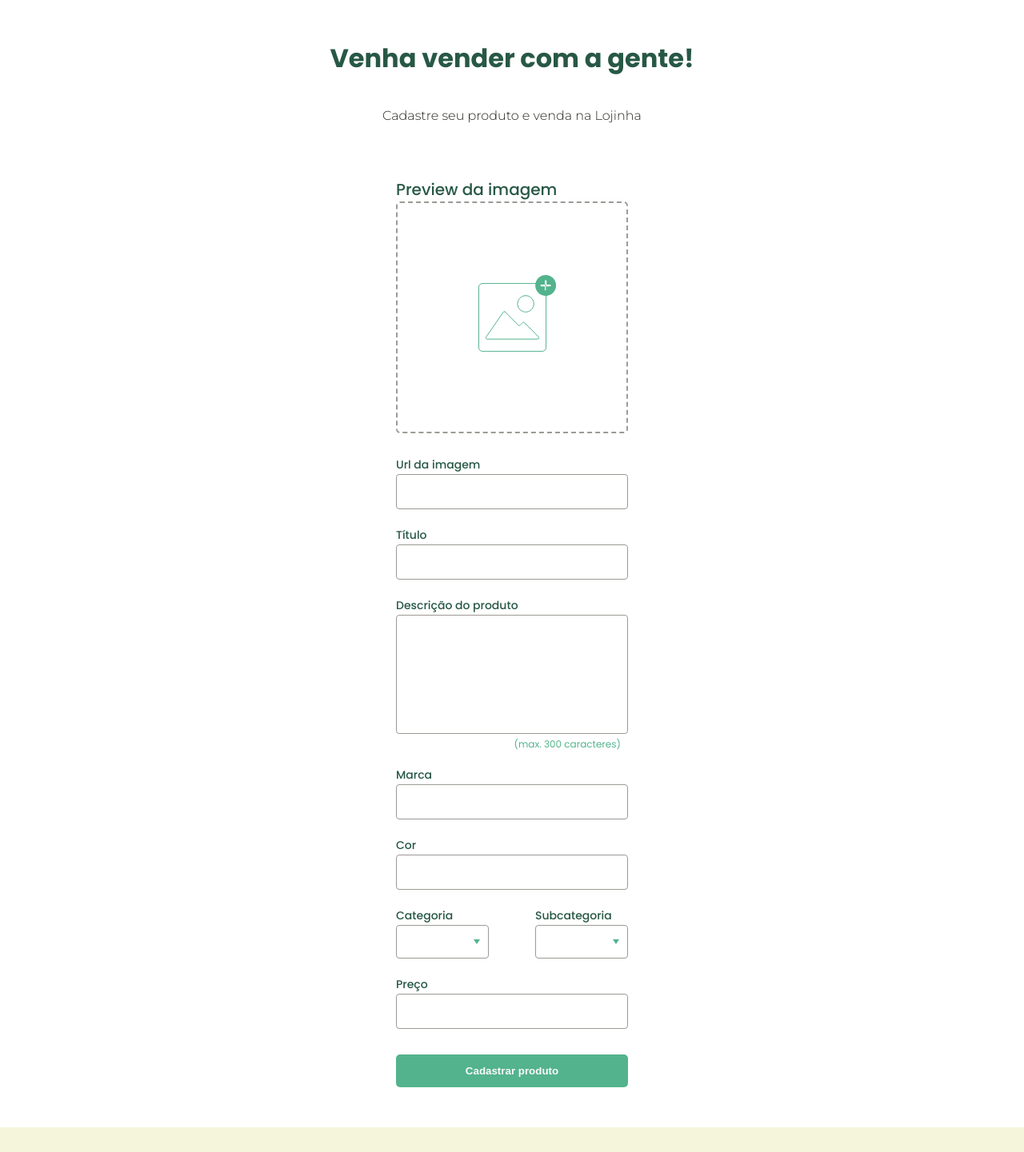
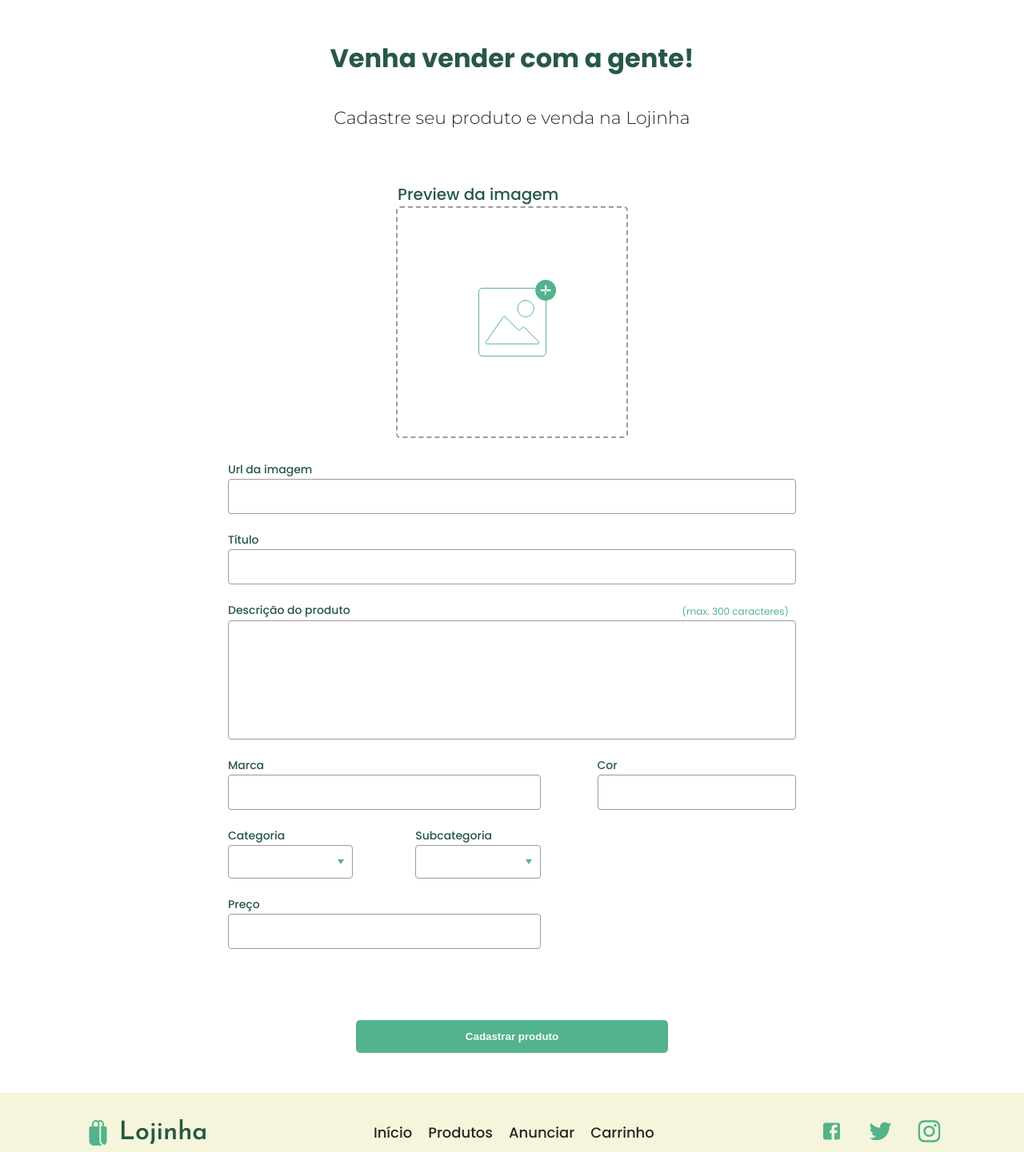
Before and after one commit to kaiocp/virtual-store, a React (Vite) app in the folder Front-End/: page / in a window 1280 px wide. Shown: the part 740-2181 px from the top of the page at 80% size. Built offline with nearby package versions, Linux system fonts and the light colour scheme.

Commit message:
feat: cadastro de produto tablet

```diff
--- a/Front-End/src/components/Cadastro/Cadastro.jsx
+++ b/Front-End/src/components/Cadastro/Cadastro.jsx
@@ -14,10 +14,10 @@ export default function Cadastro() {
                 <form action="" className='cadastro__form'>
                     <div className='cadastro__form--img'>
                         <label htmlFor="imagemProduto">Preview da imagem</label>
-                        <div className='caixa'>
-                            <input type="image" src={iconeUploadImagem} alt="" id="imagemProduto" onClick={(ev) => {
+                        <div className='caixa' onClick={(ev) => {
                                 ev.preventDefault();
-                                document.getElementById('img').focus()}} />
+                                document.getElementById('img').focus()}} >
+                            <img src={iconeUploadImagem} alt="" id="imagemProduto" />
                         </div>
                     </div>
 
@@ -31,24 +31,24 @@ export default function Cadastro() {
                             <input className="field--input" type="text" name="" id="" />
                         </div>
                         <div className='field'>
-                            <label className='label' htmlFor="">Descrição do produto</label>
-                            <textarea className="field--input" type="text" name="" id="" />
-                            <p className="field--maxchar">(max. 300 caracteres)</p>
+                            <label className='label' htmlFor="" id="d">Descrição do produto</label>
+                            <textarea className="field--input" type="text" name="" id="f" />
+                            <p className="field--maxchar" id="e">(max. 300 caracteres)</p>
                         </div>
 
                         <div className='field--marca-cor'>
-                            <div className='field'>
+                            <div className='field field-2'>
                                 <label className='label' htmlFor="">Marca</label>
                                 <input className="field--input" type="text" name="" id="" />
                             </div>
-                            <div className='field'>
+                            <div className='field field-3'>
                                 <label className='label' htmlFor="">Cor</label>
                                 <input className="field--input" type="text" name="" id="" />
                             </div>
                         </div>
 
                         <div className='cadastro__form--fields'>
-                            <div className="field--categorias">
+                            <div className="field--categorias field-2">
                                 <div className='field'>
                                     <label className='label' htmlFor="category">Categoria</label>
                                     <select className="field--input field--dropwdown" list="category" name="Categoria" for="category">
@@ -68,16 +68,16 @@ export default function Cadastro() {
                                     </select>
                                 </div>
                             </div>
-                            <div className='field'>
+                            <div className='field field-2'>
                                 <label className='label' htmlFor="">Preço</label>
-                                <input className="field--input"  type="text" name="" id="" />
+                                <input className="field--input" type="number" min="0.00" step="0.01" />
                             </div>
                         </div>
-                    </div>
-                    <div className='cadastro__form--btn'>
+                        <div className='cadastro__form--btn'>
                         <button>
                             Cadastrar produto
                         </button>
+                    </div>
                     </div>
                 </form>
             </fieldset>
--- a/Front-End/src/components/Cadastro/cadastro.css
+++ b/Front-End/src/components/Cadastro/cadastro.css
@@ -78,6 +78,10 @@
     justify-content: center;
 }
 
+.caixa:hover {
+    cursor: pointer;
+}
+
 .cadastro__form--fields {
     display: flex;
     flex-direction: column;
@@ -152,3 +156,44 @@
     background-color: var(--cadastro-green-text);
     cursor: pointer;
 }
+
+@media screen and (min-width: 768px) {
+    .cadastro__header p {
+        font-size: 1.375rem;
+    }
+    .cadastro__form {
+        min-width: 710px;
+    }
+    .cadastro__form--img {
+        align-self: center;
+        max-width: 286px;
+    }
+    .cadastro__form--fields {
+        width: 100%;
+    }
+    #d {
+        order: 1;
+        margin-bottom: -18px;
+    }
+    #e {
+        order: 2;
+    }
+    #f {
+        order: 3;
+    }
+    .field--marca-cor {
+        flex-direction: row;
+        justify-content: space-between;
+    }
+    .field-2 {
+        width: 55%;
+    }
+    .field-3 {
+        width: 35%;
+    }
+    .cadastro__form--btn {
+        margin-top: 4rem;
+        align-self: center;
+        width: 390px;
+    }
+}
```
